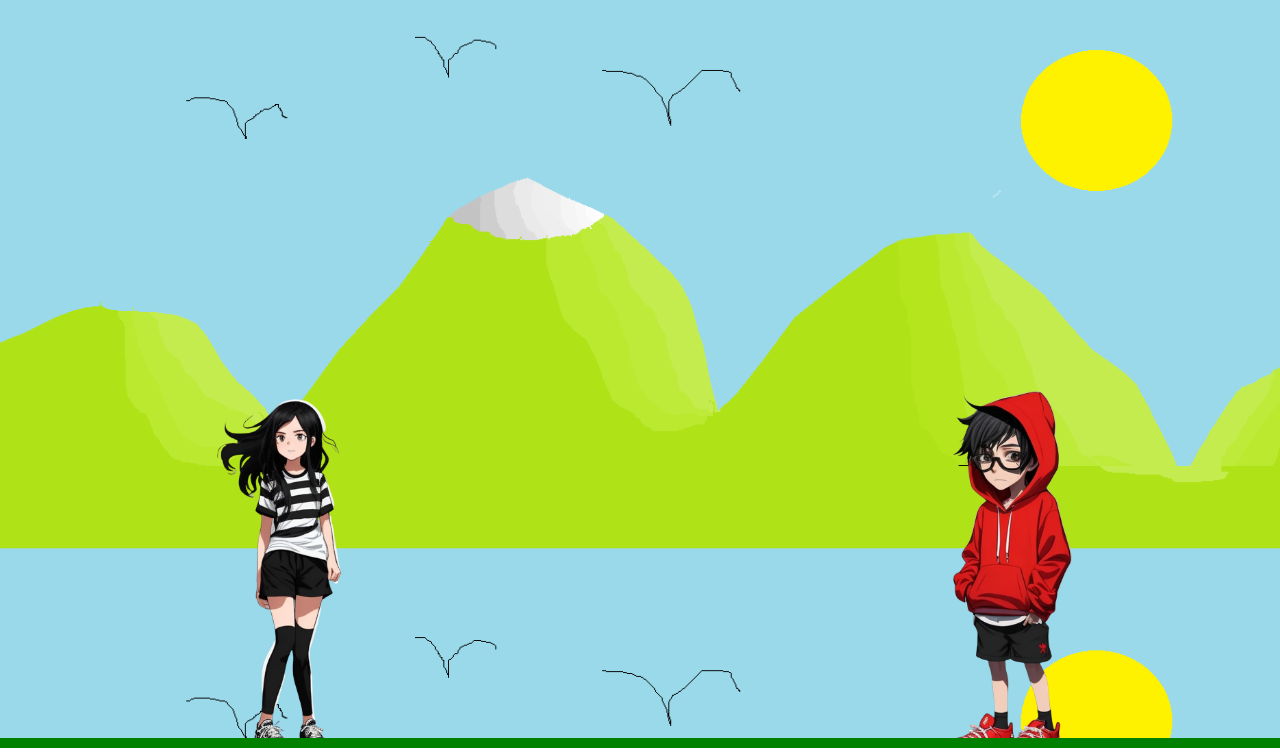
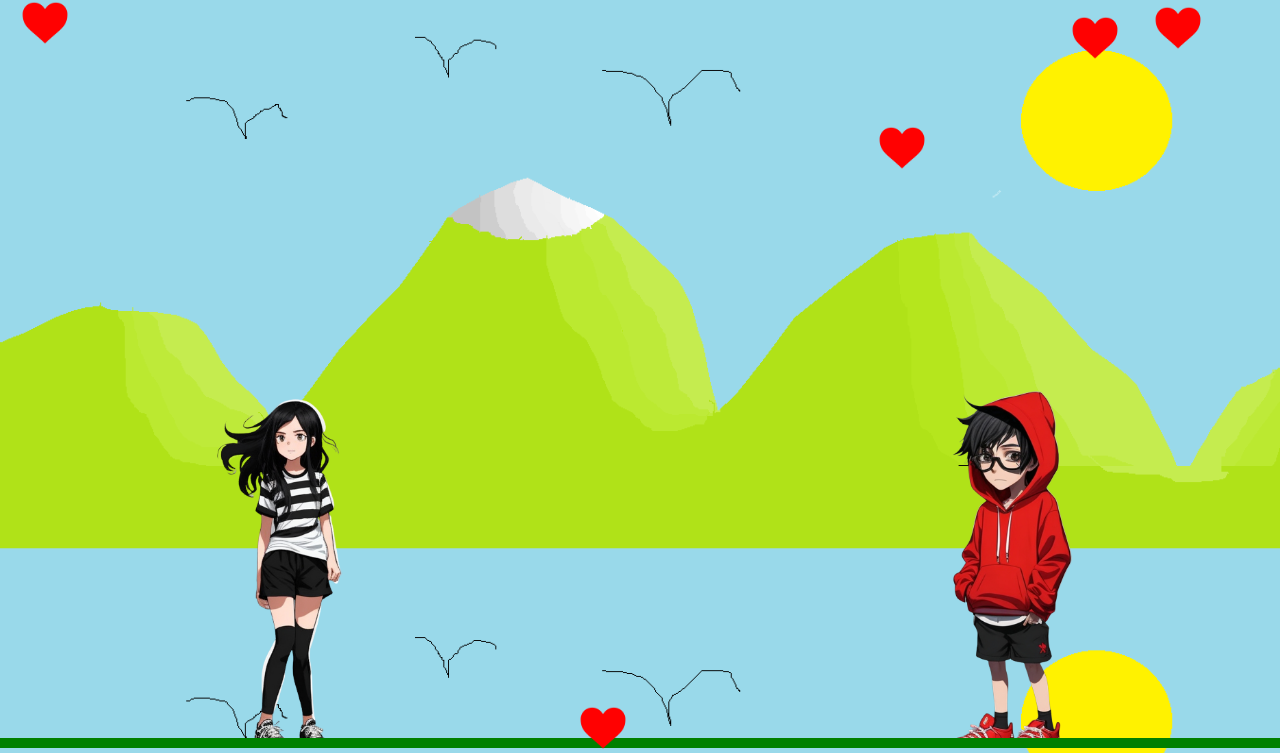
Before and after one commit to GabyCostilla/Zaiby-Program, a plain HTML site: page index.html in a window 1280 px wide. Shown: the part 52-805 px from the top of the page. Drawn offline with Linux system fonts and the light colour scheme.

Commit message:
agregamos el sistema de juego

```diff
--- a/index.html
+++ b/index.html
@@ -9,6 +9,10 @@
     <div id="Gaby" class="zaiby"></div>
     <div id="piso"></div>
 
+    <div id="score" class="score-container">Puntaje: 0</div>
+
+    <div id="heart-container"></div>
+
     <audio id="soundEffect" src="sound-effect.mp3"></audio>
     <audio id="backgroundMusic" src="background-music.mp3" loop></audio>
 
--- a/script.js
+++ b/script.js
@@ -5,6 +5,16 @@ var floorPosition = window.innerHeight - floor.offsetHeight;
 var characterHeight = 50;
 var soundEffect = new Audio('sound-effect.mp3');
 var backgroundMusic = new Audio('background-music.mp3');
+var score = 0;
+
+var gravity = 0.5;
+var characterVelocityZaira = 0;
+var characterVelocityGaby = 0;
+
+var keysPressed = {};
+
+var heartContainer = document.getElementById('heart-container');
+var hearts = [];
 
 function playSoundEffect() {
   soundEffect.currentTime = 0;
@@ -22,7 +32,7 @@ function stopBackgroundMusic() {
 }
 
 document.addEventListener('keydown', function (event) {
-  if (event.key === ' ') { // Verifica si la tecla presionada es la tecla Espacio
+  if (event.key === ' ') {
     playSoundEffect();
   }
 });
@@ -30,13 +40,6 @@ document.addEventListener('keydown', function (event) {
 window.addEventListener('load', function () {
   playBackgroundMusic();
 });
-
-
-var gravity = 0.5;
-var characterVelocityZaira = 0;
-var characterVelocityGaby = 0;
-
-var keysPressed = {};
 
 document.addEventListener('keydown', function (event) {
   keysPressed[event.key] = true;
@@ -114,7 +117,59 @@ function updateGame() {
   characterVelocityZaira = applyGravity(Zaira, characterVelocityZaira);
   characterVelocityGaby = applyGravity(Gaby, characterVelocityGaby);
 
+  // Generar corazones aleatoriamente
+  if (Math.random() < 0.02) { // Ajusta este valor para controlar la frecuencia de generación
+    var heart = document.createElement('div');
+    heart.className = 'heart';
+    heart.style.left = Math.random() * (window.innerWidth - 30) + 'px'; // Ajusta el tamaño del corazón (30) si es necesario
+    heart.style.top = '0px';
+    heartContainer.appendChild(heart);
+    hearts.push(heart);
+  }
+
+  // Hacer caer los corazones y verificar si los personajes los atrapan
+  hearts.forEach(function (heart, index) {
+    var top = parseInt(heart.style.top) || 0;
+    var newTop = top + 5; // Ajusta la velocidad de caída del corazón
+
+    if (newTop >= window.innerHeight) {
+      heartContainer.removeChild(heart);
+      hearts.splice(index, 1);
+    } else {
+      heart.style.top = newTop + 'px';
+
+      // Verificar si los personajes atrapan los corazones
+      var zairaRect = Zaira.getBoundingClientRect();
+      var gabyRect = Gaby.getBoundingClientRect();
+      var heartRect = heart.getBoundingClientRect();
+
+      if (isCollision(zairaRect, heartRect)) {
+        heartContainer.removeChild(heart);
+        hearts.splice(index, 1);
+        increaseScore(1); // Ajusta la cantidad de puntos que se suman al atrapar un corazón
+      } else if (isCollision(gabyRect, heartRect)) {
+        heartContainer.removeChild(heart);
+        hearts.splice(index, 1);
+        increaseScore(1); // Ajusta la cantidad de puntos que se suman al atrapar un corazón
+      }
+    }
+  });
+
   requestAnimationFrame(updateGame);
 }
 
+function isCollision(rect1, rect2) {
+  return (
+    rect1.left < rect2.right &&
+    rect1.right > rect2.left &&
+    rect1.top < rect2.bottom &&
+    rect1.bottom > rect2.top
+  );
+}
+
+function increaseScore(points) {
+  score += points;
+  document.getElementById('score').textContent = 'Puntaje: ' + score;
+}
+
 requestAnimationFrame(updateGame);
--- a/styles.css
+++ b/styles.css
@@ -5,6 +5,32 @@ body {
   background-image: url('fondo.png');
   background-size: cover;
 }
+.score-container {
+  font-size: 33px;
+  font-weight: bold;
+  color: black;
+}
+
+#heart-container {
+  position: absolute;
+  top: 0;
+  left: 0;
+  width: 100%;
+  height: 100%;
+}
+
+.heart {
+  position: absolute;
+  top: -50px;
+  left: 0;
+  width: 50px;
+  height: 50px;
+  background-image: url('heart.png');
+  background-size: contain;
+  background-repeat: no-repeat;
+}
+
+
 
 .zaiby {
   position: absolute;
```
Also changed, not shown: heart.png (added).
